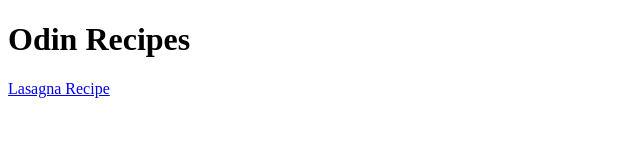
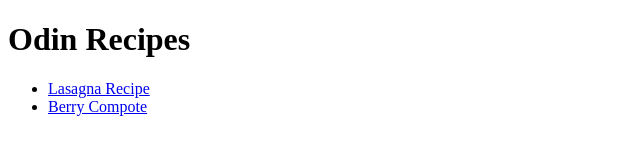
Before and after one commit to globularnik/odin_recipes, a plain HTML site: page index.html in a window 1280 px wide. Shown: the whole page, without its empty margins (0-640 px from the left). Drawn offline with Linux system fonts and the light colour scheme.

Commit message:
Dodat berrycompote.html

```diff
--- a/index.html
+++ b/index.html
@@ -7,6 +7,11 @@
 </head>
 <body>
     <h1>Odin Recipes</h1>
-    <a href="recipes/lasagna.html">Lasagna Recipe</a>
+    <ul>
+        <li><a href="recipes/lasagna.html">Lasagna Recipe</a></li>
+        <li><a href="recipes/berrycompote.html">Berry Compote</a></li>
+
+    </ul>
+
 </body>
 </html>
```
Also changed, not shown: recipes/berrycompote.html (added).
